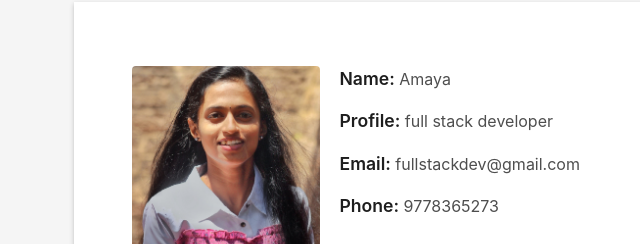
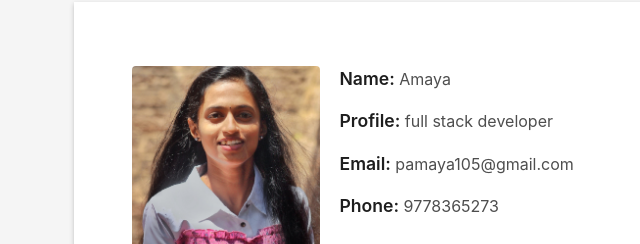
Before and after one commit to amay9778/portfolio, a plain HTML site: page index.html in a window 1280 px wide. Shown: the part 862-1106 px from the top of the page, 11-651 px from the left. Drawn offline with Linux system fonts and the light colour scheme; files whose address does not match are found by name.

Commit message:
Updated portfolio

```diff
--- a/index.html
+++ b/index.html
@@ -99,7 +99,7 @@
                     <div class="about-info">
                       <p><span class="title-s">Name: </span> <span>Amaya</span></p>
                       <p><span class="title-s">Profile: </span> <span>full stack developer</span></p>
-                      <p><span class="title-s">Email: </span> <span>fullstackdev@gmail.com</span></p>
+                      <p><span class="title-s">Email: </span> <span>pamaya105@gmail.com</span></p>
                       <p><span class="title-s">Phone: </span> <span>9778365273</span></p>
                     </div>
                   </div>
```
